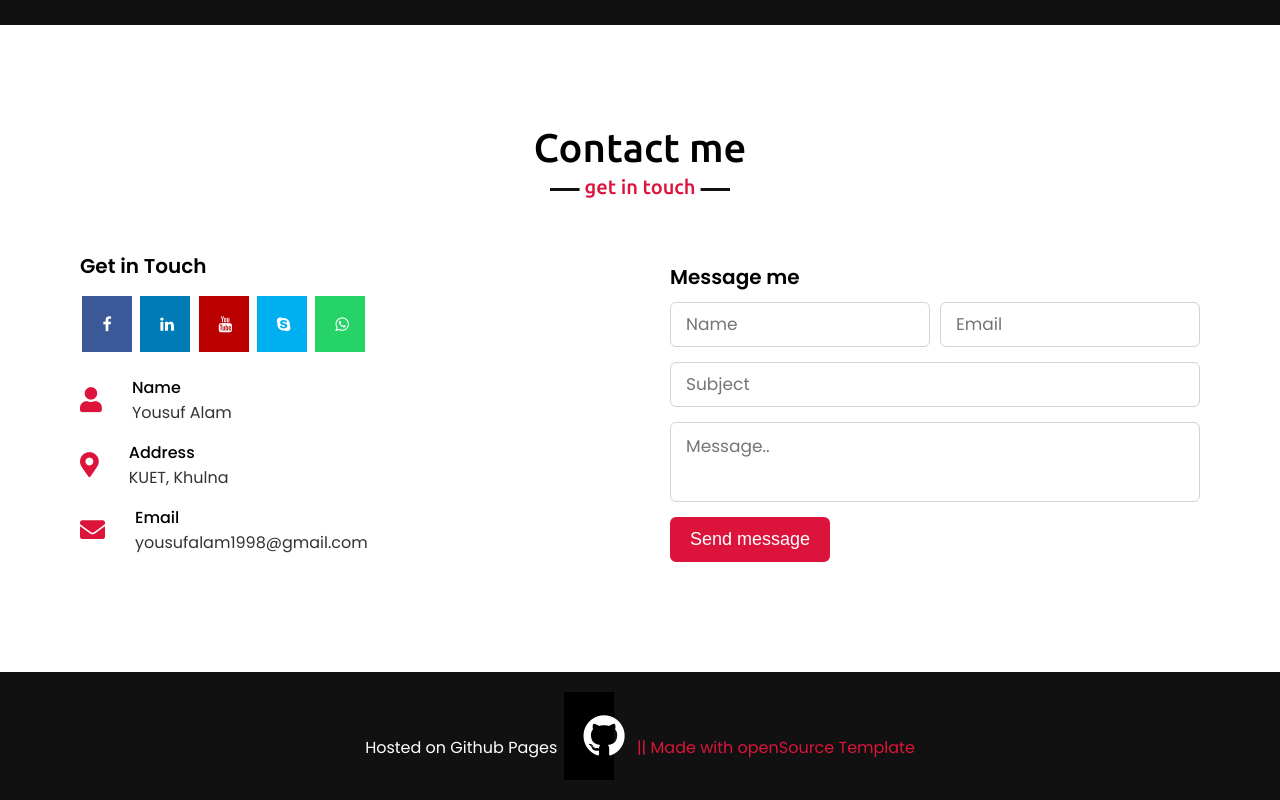
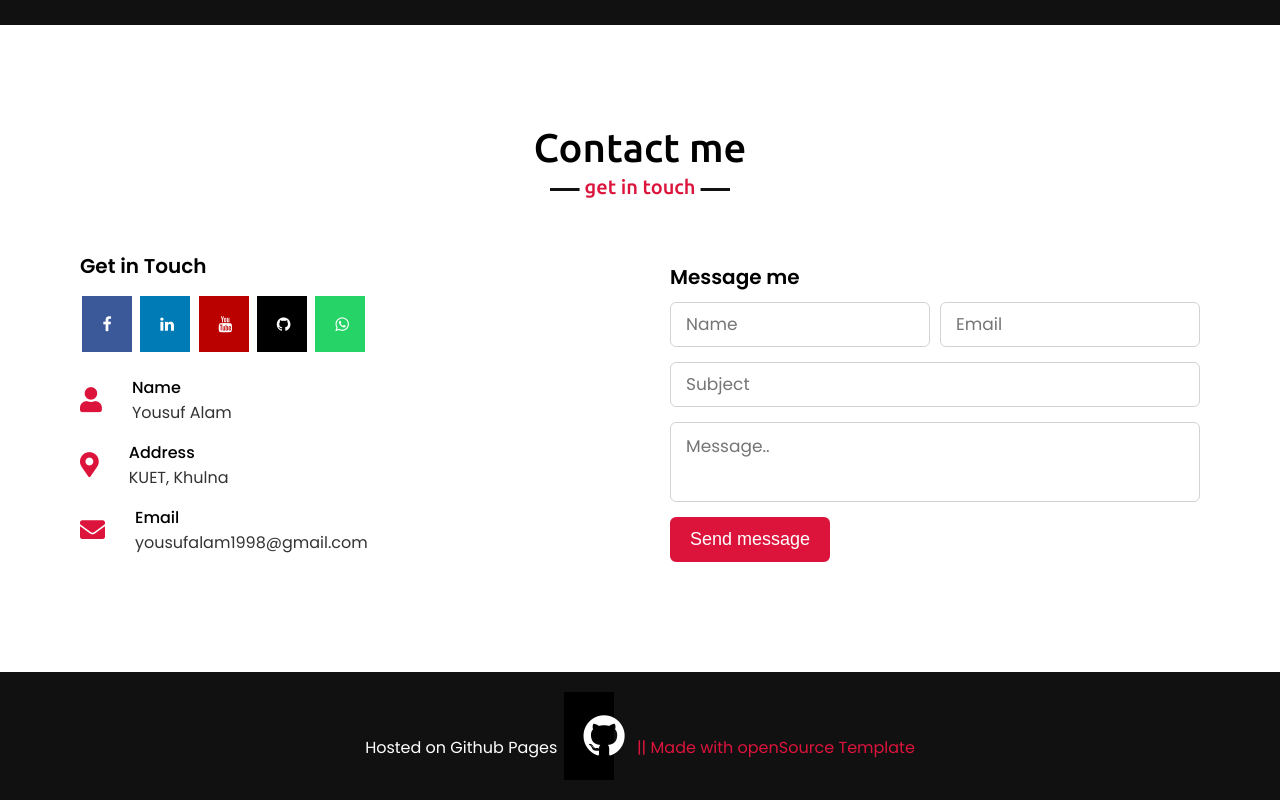
Before and after one commit to yousuf-alam/yousuf-alam.github.io, a plain HTML site: page index.html in a window 1280 px wide. Shown: the part 3793-4593 px from the top of the page. Drawn offline with nearby package versions, Linux system fonts and the light colour scheme.

Commit message:
something something

```diff
--- a/index.html
+++ b/index.html
@@ -260,7 +260,7 @@
                         <a href="https://www.youtube.com/channel/UCAbX8_18OQrIGBBs41a-OEw" class="fa fa-youtube"></a>
 
 
-                        <a href="#" class="fa fa-skype"></a>
+                        <a href="https://github.com/yousuf-alam" class="fa fa-github"></a>
                         <a href="whatsapp://send?text=Hello World!&phone=+8801609093677"  onclick="openWhatsApp()"class="fa fa-whatsapp"></a>
 
                     </p>
```
